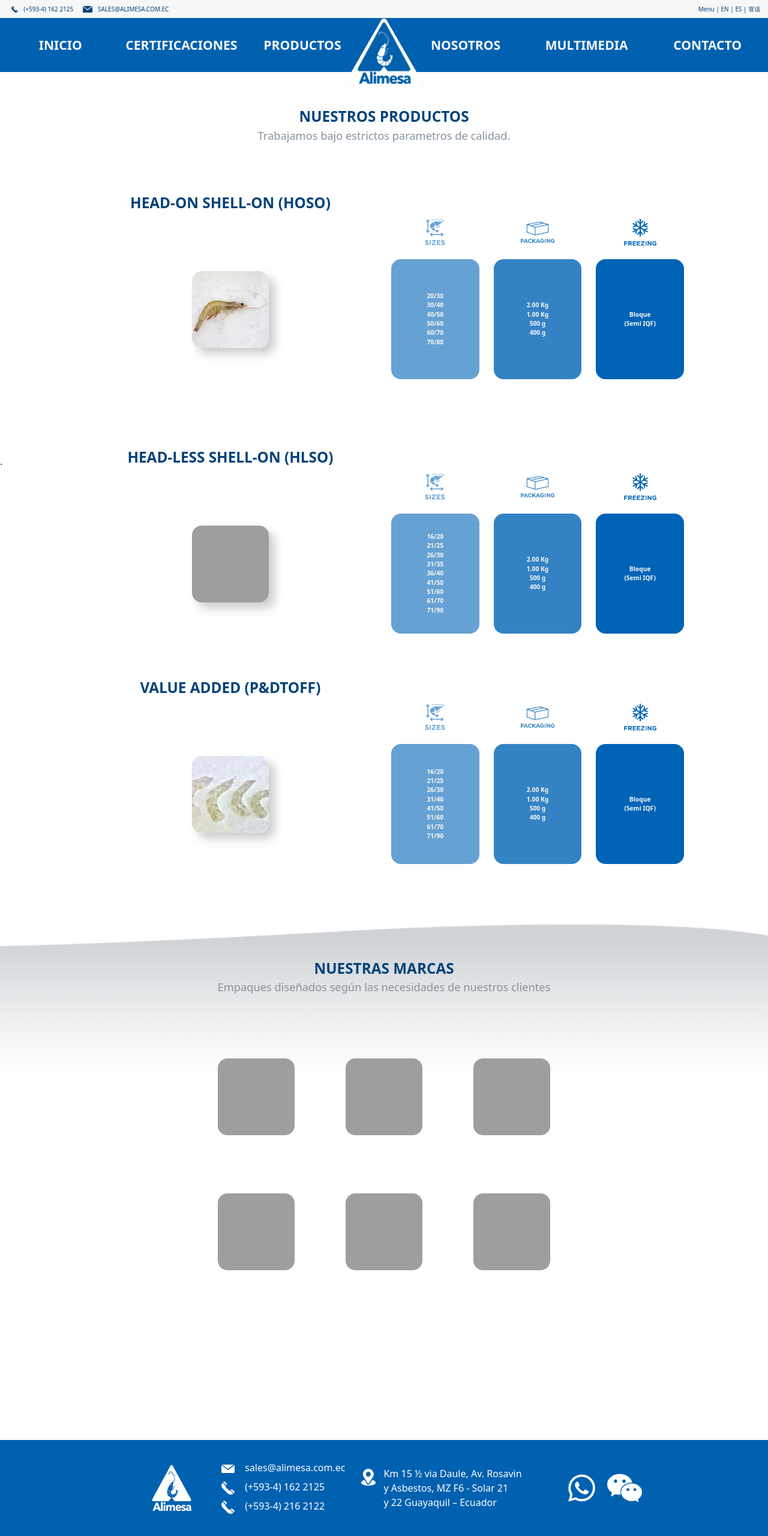
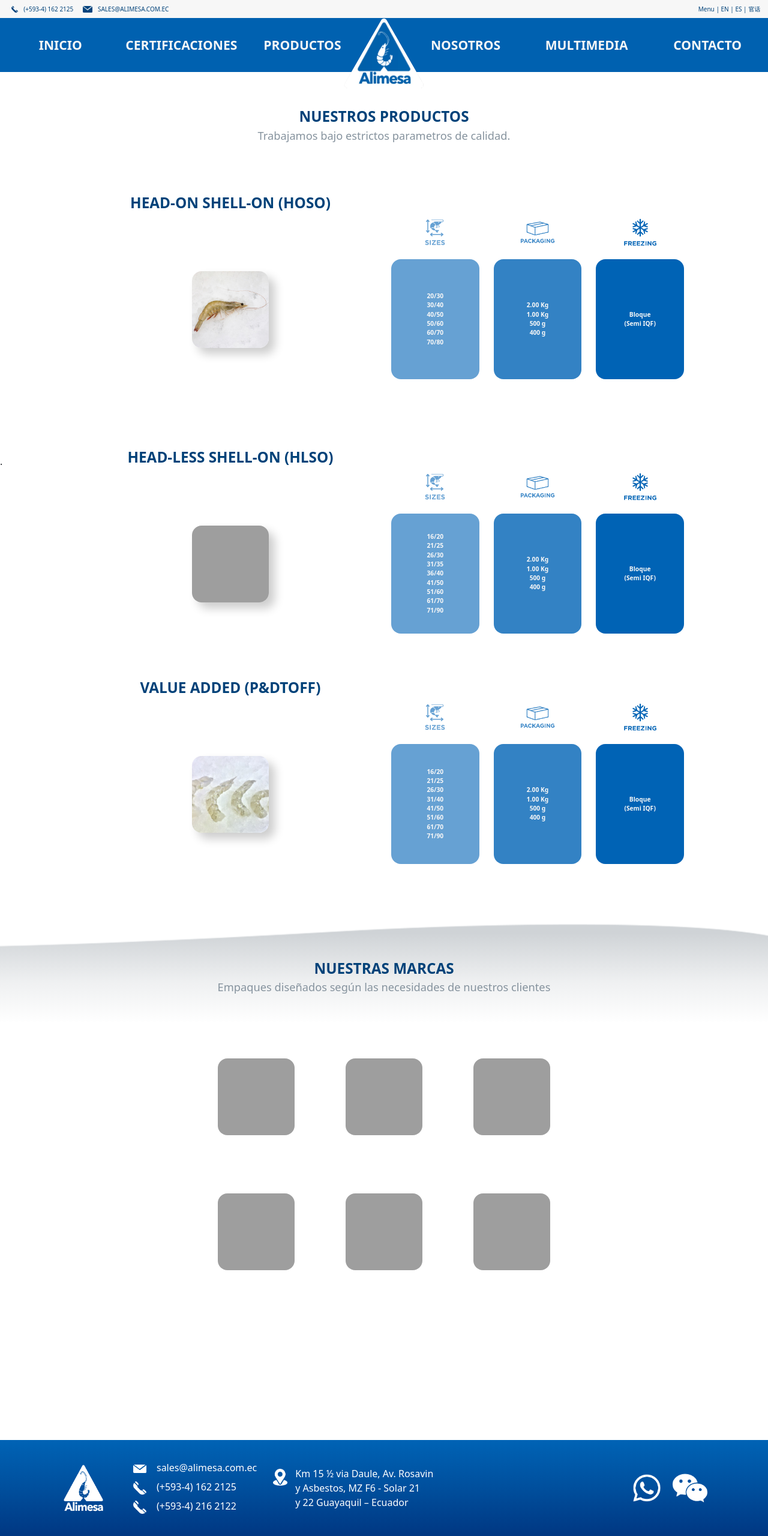
Before and after one commit to racso9817/alimesa, a Django app: page /productos/ in a window 1280 px wide. Shown: the whole page at 60% size. Run offline with Django 3.2, Linux system fonts and the light colour scheme; data comes from the database, SQL or seed files in the repository; grey boxes are pictures that could not be loaded.

Commit message:
huevooooooo

```diff
--- a/Camaron/static/css/global.css
+++ b/Camaron/static/css/global.css
@@ -39,21 +39,18 @@ body > footer {
     flex-wrap: wrap;
     width: 100vw;
     justify-content: center;
-    align-items: center;
-    background: var(--azul-nav);
+    align-items:center;
+    background: rgb(0, 99, 181);
+    background: linear-gradient(180deg, rgba(0, 99, 181, 1) 0%, rgba(0, 79, 157, 1) 50%, rgba(0, 55, 130, 1) 100%);
 }
 
-body > footer > img {
+body > footer > a > img {
     width: 7vw;
     height: 15vh;
     object-fit: contain;
-    margin: 2.5vh 1vw 2.5vh 3vw;
+    margin: 2.5vh 1vw 2.5vh 0vw;
 }
 
-body > footer > img:hover {
-    transition: .1s;
-    transform: scale(1.08);
-}
 
 .info-contacto-footer {
   display: grid;
@@ -64,6 +61,7 @@ body > footer > img:hover {
     "correo"
     "tel1"
     "tel2";
+
 }
 
 .correo { grid-area: correo; }
@@ -90,7 +88,6 @@ body > footer > img:hover {
 .textFooter:focus {
     text-decoration: none;
     color: white;
-    font-weight: bold;
 }
 
 .dirFooter > img {
@@ -109,7 +106,6 @@ body > footer > img:hover {
 .dirFooter:hover > a {
     text-decoration: none;
     color: white;
-    font-weight: bold;
 }
 
 .icoMsj {
@@ -120,6 +116,7 @@ body > footer > img:hover {
     grid-template-areas:
       "wsp wcht";
     width: min-content;
+    margin-left: 20vw;
   }
 
   .wsp { grid-area: wsp; }
@@ -133,11 +130,6 @@ body > footer > img:hover {
     margin: 2.5vh 0vw 2.5vh 5vw;
   }
 
-  .wsp > img:hover {
-    transition: .1s;
-    transform: scale(1.08);
-}
-
   .wcht > img {
     width: 5.6vw;
     height: 10vh;
@@ -145,11 +137,6 @@ body > footer > img:hover {
     margin: 2.5vh 0vw 2.5vh 0vw;
   }
 
-  .wcht > img:hover {
-      transition: .1s;
-      transform: scale(1.08);
-  }
-
 
 
 /*MEDIA QUERY*/
--- a/Camaron/static/css/multi.css
+++ b/Camaron/static/css/multi.css
@@ -144,7 +144,7 @@
 
 .VideoBioSeg video {
     width: 100vw;
-    margin: 0px;
+    margin-top: -2vw;
     padding: 0px;
 }
 
--- a/Camaron/static/css/prods.css
+++ b/Camaron/static/css/prods.css
@@ -278,7 +278,7 @@ body > footer {
     position: relative;
     width: 100vw;
     background: rgb(96,109,120);
-    background: linear-gradient(180deg, rgba(96,109,120,0.3) 5%, rgba(96,109,120,0.2) 16%, rgba(96,109,120,0.1) 27%, rgba(255,255,255,0) 40%, rgba(255,255,255,0) 100%);
+    background: linear-gradient(180deg, rgba(96,109,120,0.3) 3%, rgba(96,109,120,0.1) 16%, rgba(96,109,120,0) 27%, rgba(255,255,255,0) 40%, rgba(255,255,255,0) 100%);
 }
 
 div.marcasSubsection>picture {
@@ -288,7 +288,7 @@ div.marcasSubsection>picture {
     position: absolute;
     top: -1px;
     z-index: 897;
-    object-fit: cover;
+    object-fit: contain;
 }
 
 .tituloMarcas {
@@ -300,14 +300,15 @@ div.marcasSubsection>picture {
     margin: 7.5vh 0 0 0;
 }
 
-.tituloMarcas b {
+.tituloMarcas  b {
     color: var(--azul-titulos);
     font-size: var(--sub-title-font-size);
     font-weight: bold;
     text-align: center;
     width: 100%;
-    margin: 0vw;
+    margin-top: 25vh;
 }
+
 
 .flexMarcas {
     grid-area: flexMarcas;
--- a/Camaron/templates/acerca.html
+++ b/Camaron/templates/acerca.html
@@ -66,11 +66,11 @@
         Franja no se necesita aca -->
     </div>
     <button class="carousel-control-prev" type="button" data-bs-target="#carouselExampleInterval" data-bs-slide="prev">
-        <span class="carousel-control-prev-icon" aria-hidden="true"><img src="{% static 'rsc\img\ICONOS ALIMESA-24.png' %}"></span>
+        <span class="carousel-control-prev-icon" aria-hidden="true" style="background-image: url({% static 'rsc\img\FLECHA_CADENA_DE_VALOR.png' %}); background-position: center; transform: rotate(180deg)"></span>
         <span class="visually-hidden">Previous</span>
     </button>
     <button class="carousel-control-next" type="button" data-bs-target="#carouselExampleInterval" data-bs-slide="next">
-        <span class="carousel-control-next-icon" aria-hidden="true"><img src="{% static 'rsc\img\ICONOS ALIMESA-24.png' %}"></span>
+        <span class="carousel-control-next-icon" aria-hidden="true" style="background-image: url({% static 'rsc\img\FLECHA_CADENA_DE_VALOR.png' %}); background-position: center;"></span>
         <span class="visually-hidden">Next</span>
     </button>
 </div>
--- a/Camaron/templates/top.html
+++ b/Camaron/templates/top.html
@@ -50,7 +50,7 @@
     </section>
 
     <footer>
-        <img src="{% static 'rsc\img\LogoCamaronBlanco.png' %}">
+        <a href="{% url 'inicio' %}"><img src="{% static 'rsc\img\LogoCamaronBlanco.png' %}"></a>
         <div class="info-contacto-footer">
             <div class="correo">
                 <img class="icoFooter" src="{% static 'rsc\img\mail.png' %}">
```
Also changed, not shown: Camaron/static/css/acerca.css (+8 -4 lines), Camaron/static/css/inicio.css (+8 -3 lines).
